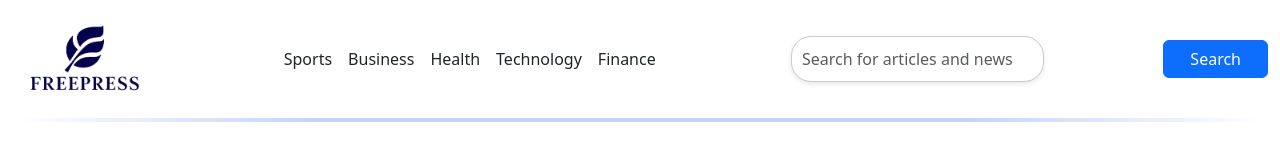
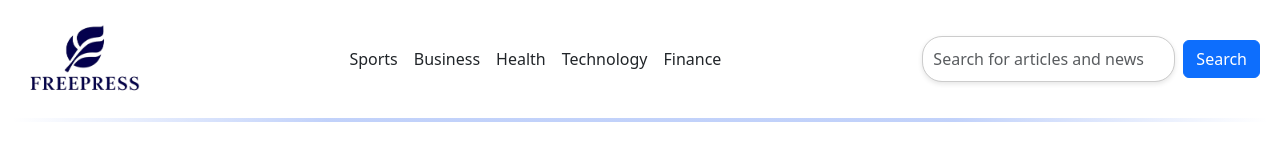
Before and after one commit to smart-coder-nilesh/freepress, a React (Create React App) app: page / in a window 1280 px wide. Shown: the top 142 px of the page. Built offline with nearby package versions, Linux system fonts and the light colour scheme.

Commit message:
added new look to the header search bar

```diff
--- a/src/Body/Headerwithsearch.js
+++ b/src/Body/Headerwithsearch.js
@@ -55,7 +55,9 @@ const Headerwithsearch = () => {
                     Finance
                 </a>
             </nav>
-            <div className="search-container position-relative justify-content-end">
+            <div className = 'align-items-center'style={{display: "flex"}}>
+
+            <div className="search-container position-relative">
                 <input
                     type="text"
                     id="search-bar"
@@ -77,8 +79,13 @@ const Headerwithsearch = () => {
                         ))}
                     </div>
                 )}
+
             </div>
-            <button className="btn btn-primary col-md-1">Search</button>
+            <div>
+                <button className="btn btn-primary mx-2" style={{width: 'fit-content'}}>Search</button>
+            </div>
+
+            </div>
         </header>
     );
 };
```
